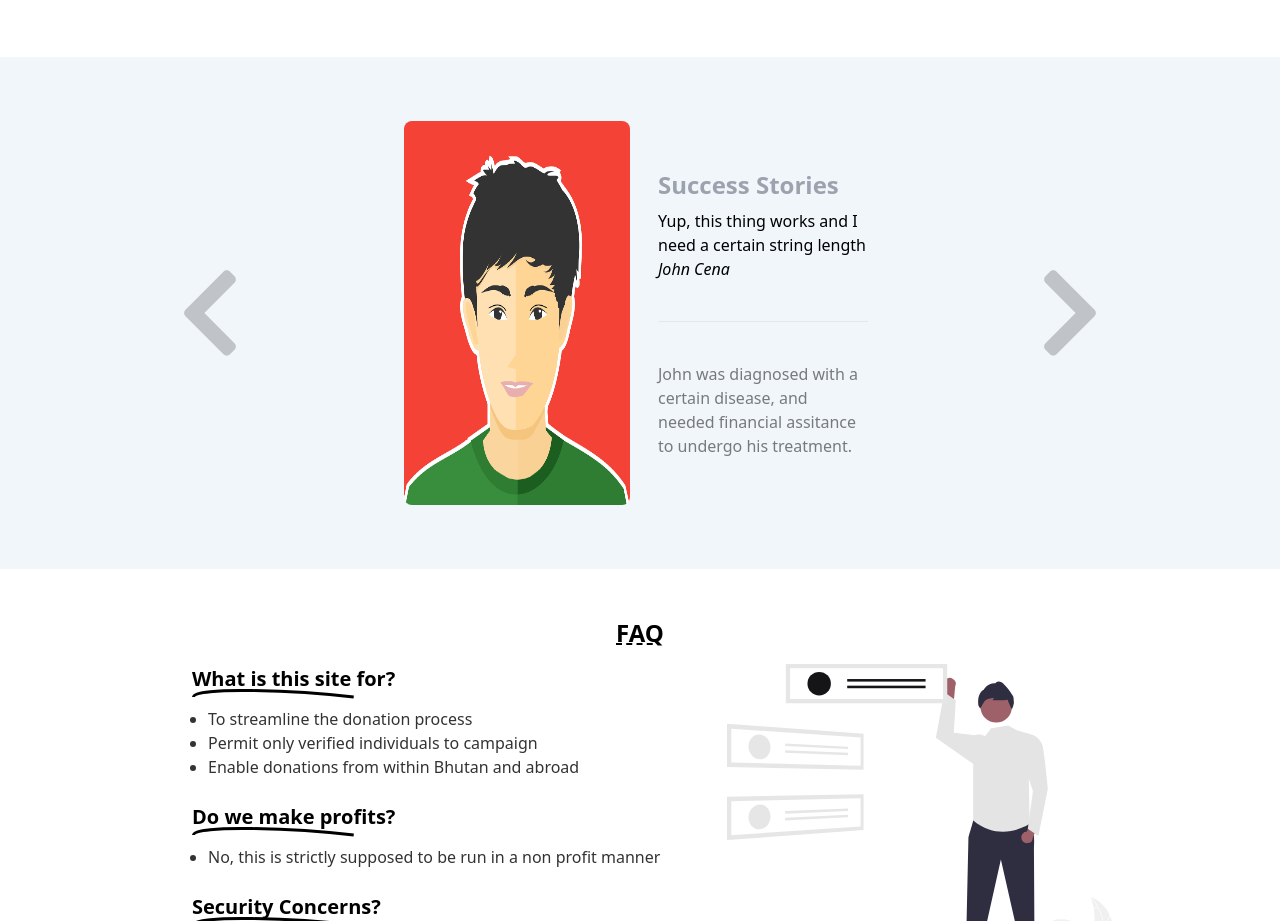
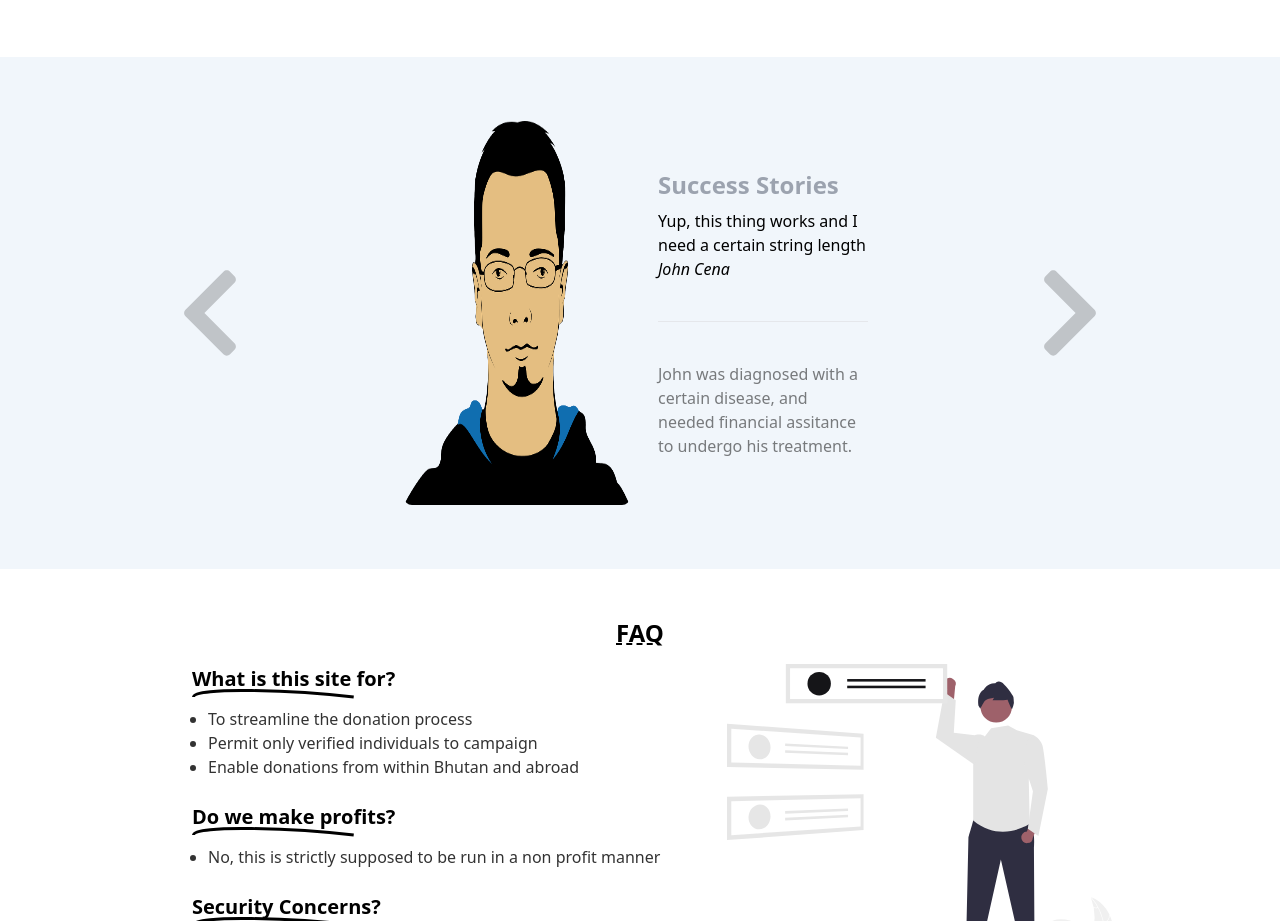
Before and after one commit to Namgay19/jampa, a Next.js app: page / in a window 1280 px wide. Shown: the part 800-1721 px from the top of the page. Built offline with nearby package versions, Linux system fonts and the light colour scheme; no server answers.

Commit message:
change images

```diff
--- a/pages/index.js
+++ b/pages/index.js
@@ -15,14 +15,14 @@ export default function Home() {
         "John was diagnosed with a certain disease, and needed financial assitance to undergo his treatment.",
     },
     {
-      image: "/success_2.png",
+      image: "/success_3.png",
       header: "Yup, this thing works and I need a certain string length",
       cite: "John Cena",
       sub_header:
       "John was diagnosed with a certain disease, and needed financial assitance to undergo his treatment.",
     },
     {
-      image: "/success_3.png",
+      image: "/success_2.png",
       header: "Man, if life was easy",
       cite: "John Cena",
       sub_header:
```
Also changed, not shown: public/success_2.png.
